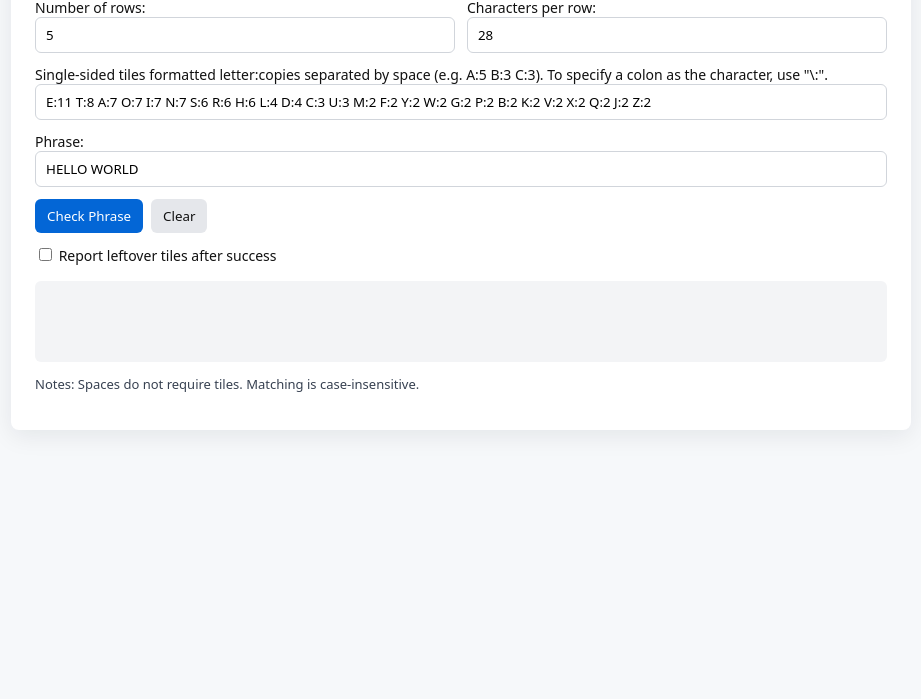
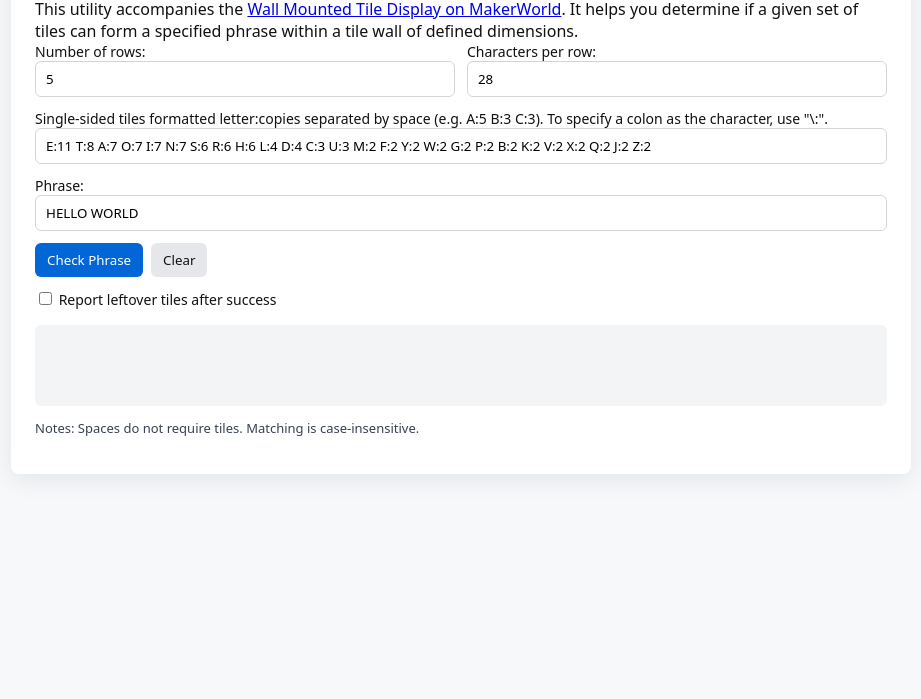
Before and after one commit to sdesmond/Wall-Phrase-Checker, a plain HTML site: page index.html in a window 1280 px wide. Shown: the part 101-800 px from the top of the page, without its empty margins (179-1100 px from the left). Drawn offline with Linux system fonts and the light colour scheme.

Commit message:
add link to makerworld on html page

```diff
--- a/index.html
+++ b/index.html
@@ -9,6 +9,7 @@
 <body>
   <main>
     <h1>Tile Wall Phrase Checker</h1>
+    This utility accompanies the <a href="https://makerworld.com/en/models/1964330-wall-tile-display">Wall Mounted Tile Display on MakerWorld</a>. It helps you determine if a given set of tiles can form a specified phrase within a tile wall of defined dimensions.
 
     <section class="controls">
       <label>Number of rows: <input id="rows" type="number" min="1" value="5"></label>
```
